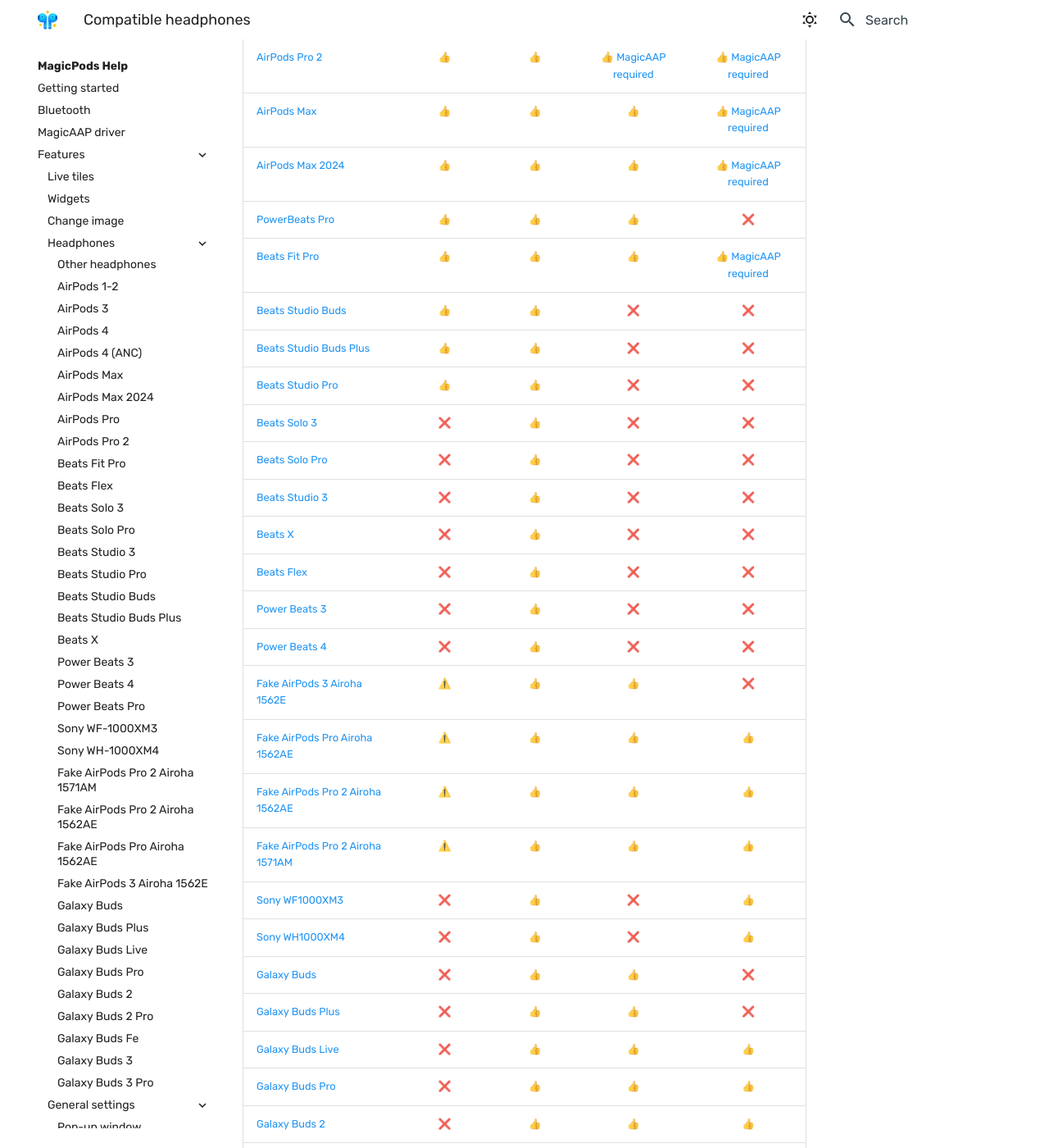
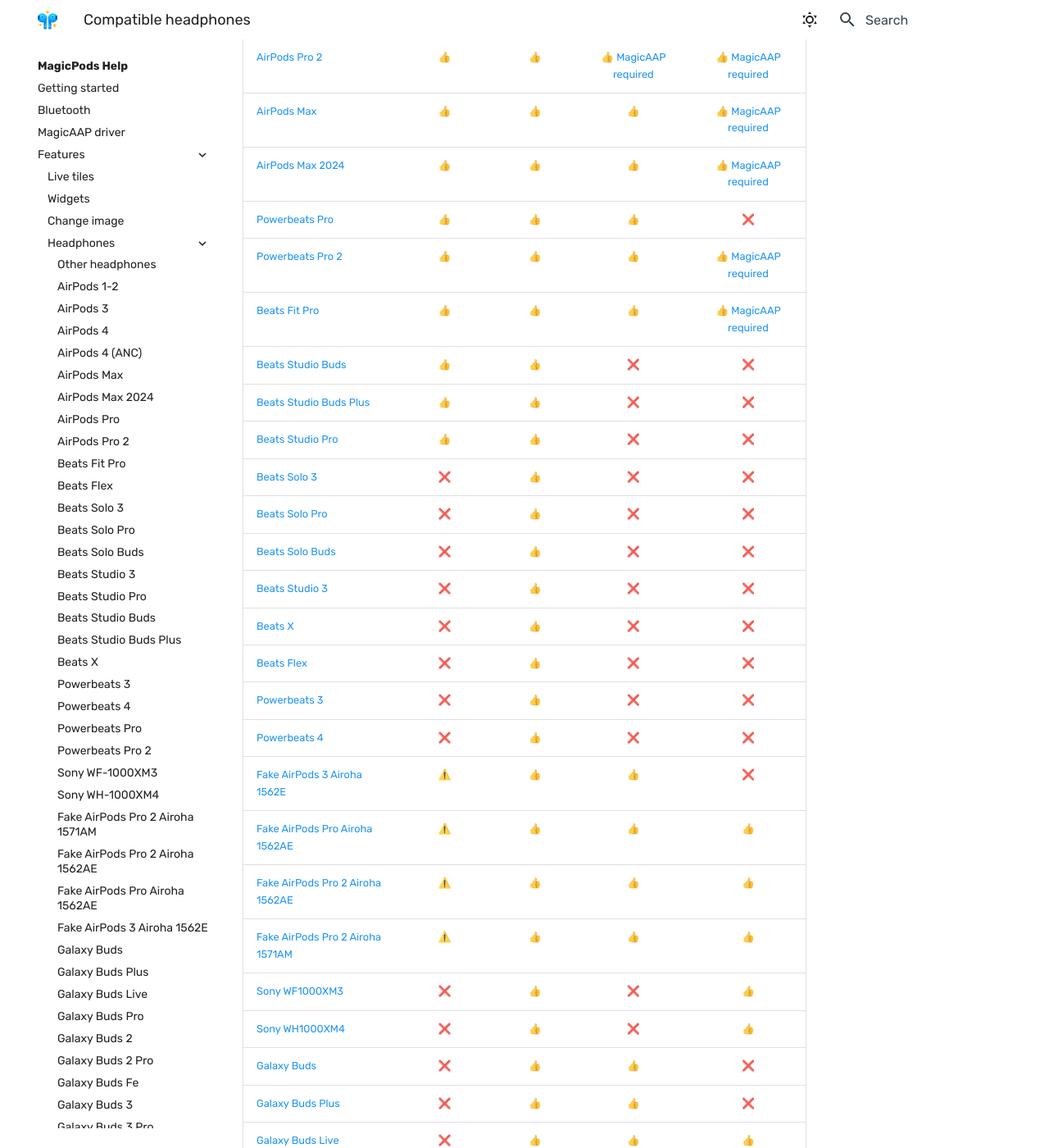
Before and after one commit to steam3d/help.magicpods.app, an MkDocs documentation site: the page built from docs/fun-capability.md, in a window 1280 px wide and 1400 px high, scrolled down 621 px. Shown: the whole window at 82% size. Built offline with MkDocs 1.6.1 and Material for MkDocs 9.7.7, drawn with Linux system fonts in a browser that asks for light colours.

Commit message:
Updated to 2.0.84.0

```diff
--- a/docs/fun-capability.md
+++ b/docs/fun-capability.md
@@ -15,18 +15,20 @@ Below is a compatibility list of the most popular MagicPods features. The full l
 | [AirPods Pro 2](headphones/apple-airpodspro2.md)                            |       👍        |   👍    | 👍 [MagicAAP required](fun-magicaap.md) | 👍 [MagicAAP required](fun-magicaap.md) |
 | [AirPods Max](headphones/apple-airpodsmax.md)                               |       👍        |   👍    |                   👍                    | 👍 [MagicAAP required](fun-magicaap.md) |
 | [AirPods Max 2024](headphones/apple-airpodsmax2024.md)                      |       👍        |   👍    |                   👍                    | 👍 [MagicAAP required](fun-magicaap.md) |
-| [PowerBeats Pro](headphones/apple-powerbeatspro.md)                         |       👍        |   👍    |                   👍                    |                   ❌                    |
+| [Powerbeats Pro](headphones/apple-powerbeatspro.md)                         |       👍        |   👍    |                   👍                    |                   ❌                    |
+| [Powerbeats Pro 2](headphones/apple-powerbeatspro2.md)                      |       👍        |   👍    |                   👍                    | 👍 [MagicAAP required](fun-magicaap.md) |
 | [Beats Fit Pro](headphones/apple-beatsfitpro.md)                            |       👍        |   👍    |                   👍                    | 👍 [MagicAAP required](fun-magicaap.md) |
 | [Beats Studio Buds](headphones/apple-beatsstudiobuds.md)                    |       👍        |   👍    |                   ❌                    |                   ❌                    |
 | [Beats Studio Buds Plus](headphones/apple-beatsstudiobudsplus.md)           |       👍        |   👍    |                   ❌                    |                   ❌                    |
 | [Beats Studio Pro](headphones/apple-beatsstudiopro.md)                      |       👍        |   👍    |                   ❌                    |                   ❌                    |
 | [Beats Solo 3](headphones/apple-beatssolo3.md)                              |       ❌        |   👍    |                   ❌                    |                   ❌                    |
 | [Beats Solo Pro](headphones/apple-beatssolopro.md)                          |       ❌        |   👍    |                   ❌                    |                   ❌                    |
+| [Beats Solo Buds](headphones/apple-beatssolobuds.md)                        |       ❌        |   👍    |                   ❌                    |                   ❌                    |
 | [Beats Studio 3](headphones/apple-beatsstudio3.md)                          |       ❌        |   👍    |                   ❌                    |                   ❌                    |
 | [Beats X](headphones/apple-beatsx.md)                                       |       ❌        |   👍    |                   ❌                    |                   ❌                    |
 | [Beats Flex](headphones/apple-beatsflex.md)                                 |       ❌        |   👍    |                   ❌                    |                   ❌                    |
-| [Power Beats 3](headphones/apple-powerbeats3.md)                            |       ❌        |   👍    |                   ❌                    |                   ❌                    |
-| [Power Beats 4](headphones/apple-powerbeats4.md)                            |       ❌        |   👍    |                   ❌                    |                   ❌                    |
+| [Powerbeats 3](headphones/apple-powerbeats3.md)                            |       ❌        |   👍    |                   ❌                    |                   ❌                    |
+| [Powerbeats 4](headphones/apple-powerbeats4.md)                            |       ❌        |   👍    |                   ❌                    |                   ❌                    |
 | [Fake AirPods 3 Airoha 1562E](headphones/airoha-airpods3-1562e.md)          |       ⚠️        |   👍    |                   👍                    |                   ❌                    |
 | [Fake AirPods Pro Airoha 1562AE](headphones/airoha-airpodspro-1562ae.md)    |       ⚠️        |   👍    |                   👍                    |                   👍                    |
 | [Fake AirPods Pro 2 Airoha 1562AE](headphones/airoha-airpodspro2-1562ae.md) |       ⚠️        |   👍    |                   👍                    |                   👍                    |
--- a/mkdocs.yml
+++ b/mkdocs.yml
@@ -21,14 +21,16 @@ nav:
       - Beats Flex: headphones/apple-beatsflex.md
       - Beats Solo 3: headphones/apple-beatssolo3.md
       - Beats Solo Pro: headphones/apple-beatssolopro.md
+      - Beats Solo Buds: headphones/apple-beatssolobuds.md
       - Beats Studio 3: headphones/apple-beatsstudio3.md
       - Beats Studio Pro: headphones/apple-beatsstudiopro.md
       - Beats Studio Buds: headphones/apple-beatsstudiobuds.md
       - Beats Studio Buds Plus: headphones/apple-beatsstudiobudsplus.md
       - Beats X: headphones/apple-beatsx.md
-      - Power Beats 3: headphones/apple-powerbeats3.md
-      - Power Beats 4: headphones/apple-powerbeats4.md
-      - Power Beats Pro: headphones/apple-powerbeatspro.md
+      - Powerbeats 3: headphones/apple-powerbeats3.md
+      - Powerbeats 4: headphones/apple-powerbeats4.md
+      - Powerbeats Pro: headphones/apple-powerbeatspro.md
+      - Powerbeats Pro 2: headphones/apple-powerbeatspro2.md
       - Sony WF-1000XM3: headphones/sony-wf1000xm3.md
       - Sony WH-1000XM4: headphones/sony-wh1000xm4.md
       - Fake AirPods Pro 2 Airoha 1571AM: headphones/airoha-airpodspro2-1571am.md
```
Also changed, not shown: docs/changelog.md (+14 -0 lines), docs/headphones/apple-beatssolobuds.md (added, +41 -0 lines), docs/headphones/apple-powerbeatspro2.md (added, +77 -0 lines).
